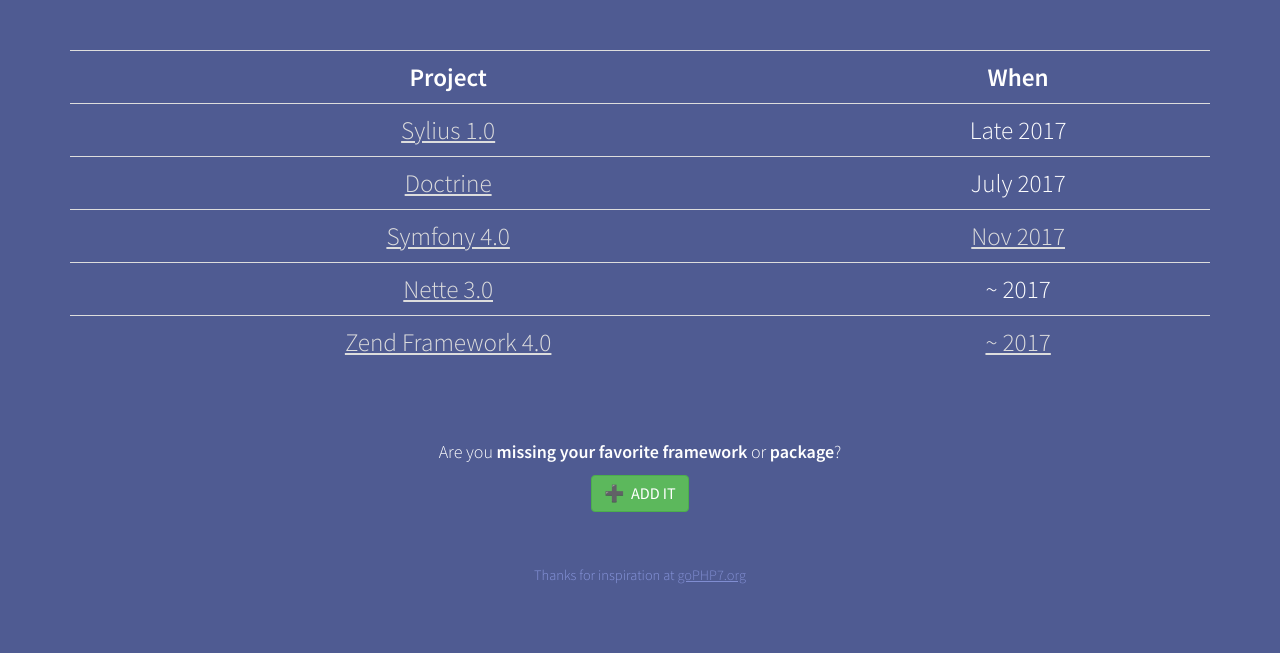
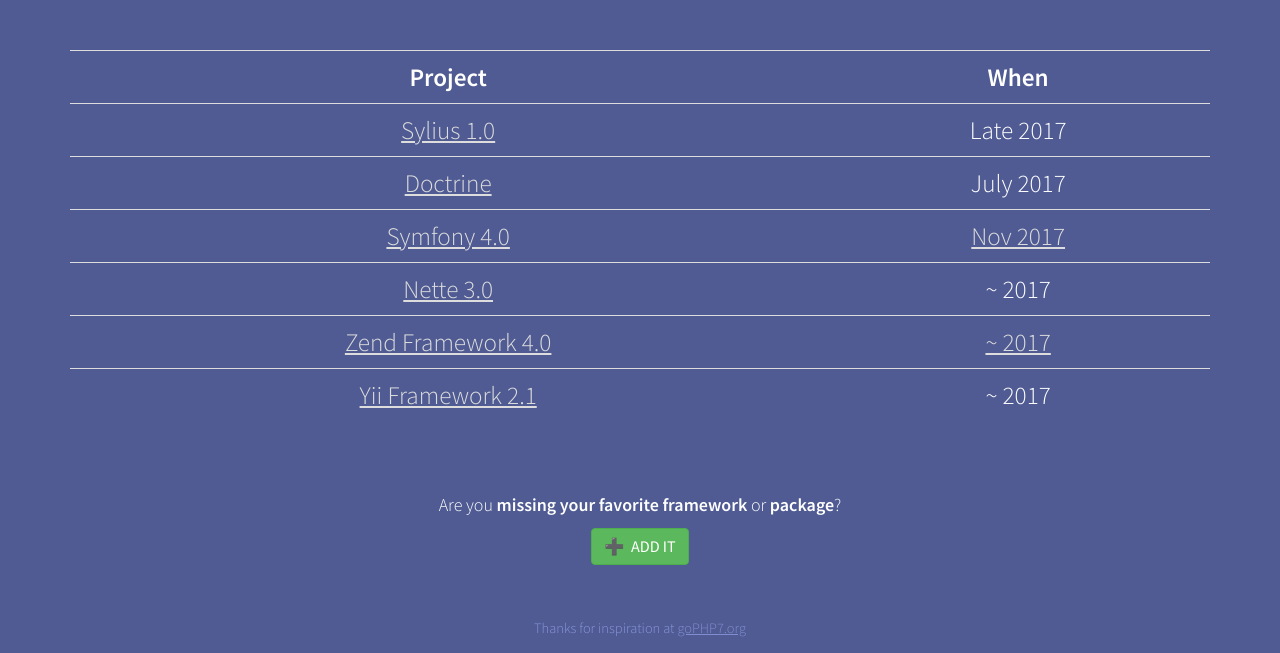
Before and after one commit to deprecated-packages/gophp71.org, a plain HTML site: page index.html in a window 1280 px wide. Shown: the part 237-890 px from the top of the page. Before the commit the page ends 837 px from the top, so only its background shows below. Drawn offline with nearby package versions, Linux system fonts and the light colour scheme.

Commit message:
Added Yii framework

```diff
--- a/index.html
+++ b/index.html
@@ -47,6 +47,10 @@
                             <td><a href="https://framework.zend.com/blog/2017-06-06-zf-php-7-1.html">Zend Framework 4.0</a></td>
                             <td><a href="https://github.com/TomasVotruba/gophp71.org/commit/92ca500c73ae5ac949a15acad47961838850d223#commitcomment-22438872">~ 2017</a></td>
                         </tr>
+                        <tr>
+                            <td><a href="https://github.com/yiisoft/yii2/issues/11397">Yii Framework 2.1</a></td>
+                            <td>~ 2017</td>
+                        </tr>
                     </table>
 
                     <br>
```
